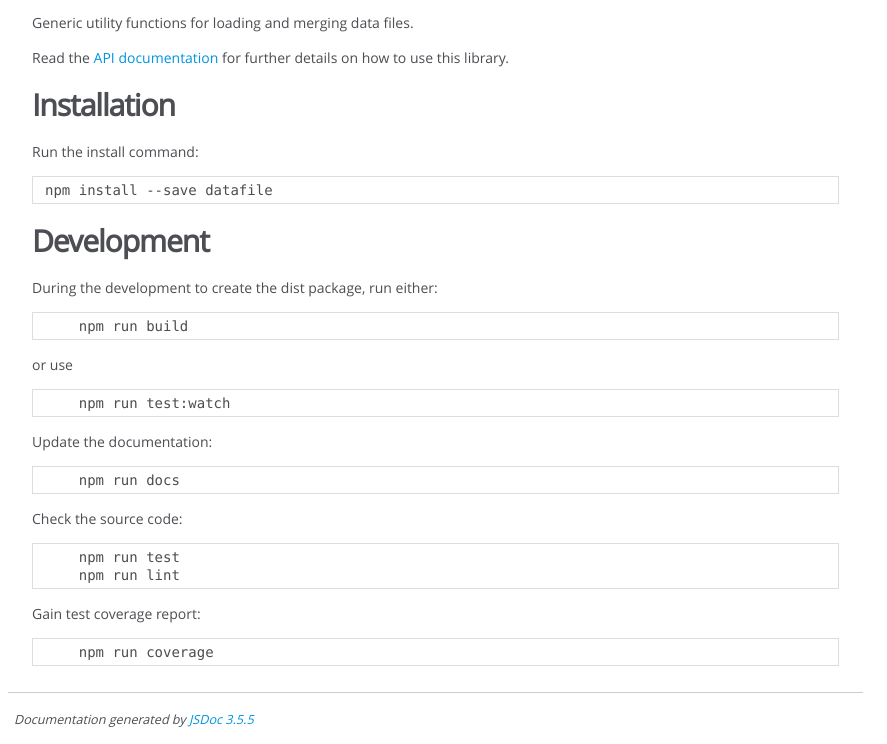
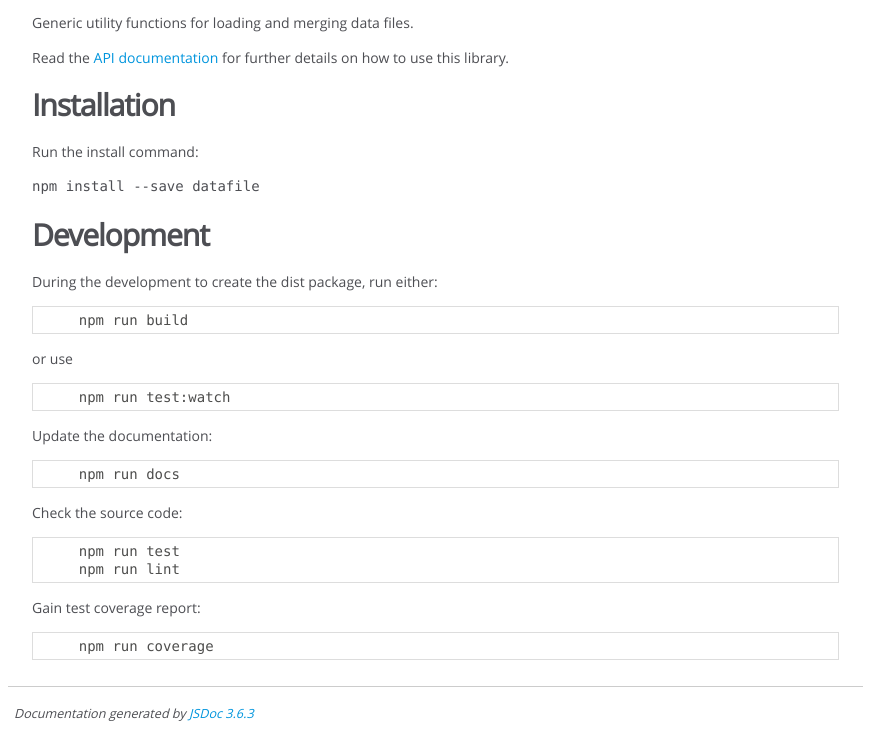
Before and after one commit to tombenke/datafile, a website: page docs/index.html in a window 1280 px wide. Shown: the part 840-1584 px from the top of the page, without its empty margins (0-887 px from the left). Drawn offline with Linux system fonts and the light colour scheme.

Commit message:
Upgrade packages

```diff
--- a/docs/index.html
+++ b/docs/index.html
@@ -43,21 +43,35 @@
 
 
     <section>
-        <article><h1>datafile</h1><p><a href="http://github.com/badges/stability-badges"><img src="http://badges.github.io/stability-badges/dist/stable.svg" alt="stable"></a>
+        <article><h1>datafile</h1>
+<p><a href="http://github.com/badges/stability-badges"><img src="http://badges.github.io/stability-badges/dist/stable.svg" alt="stable"></a>
 <a href="https://badge.fury.io/js/datafile"><img src="https://badge.fury.io/js/datafile.svg" alt="npm version"></a>
 <a href="https://travis-ci.org/tombenke/datafile"><img src="https://api.travis-ci.org/tombenke/datafile.svg" alt="Build Status"></a>
 <a href="https://coveralls.io/github/tombenke/datafile?branch=master"><img src="https://coveralls.io/repos/github/tombenke/datafile/badge.svg?branch=master" alt="Coveralls"></a></p>
 <p>Generic utility functions for loading and merging data files.</p>
 <p>Read the <a href="https://tombenke.github.io/datafile/index.html">API documentation</a>
 for further details on how to use this library.</p>
-<h2>Installation</h2><p>Run the install command:</p>
-<pre class="prettyprint source"><code>npm install --save datafile</code></pre><h2>Development</h2><p>During the development to create the dist package, run either:</p>
-<pre class="prettyprint source lang-bash"><code>    npm run build</code></pre><p>or use</p>
-<pre class="prettyprint source lang-bash"><code>    npm run test:watch</code></pre><p>Update the documentation:</p>
-<pre class="prettyprint source lang-bash"><code>    npm run docs</code></pre><p>Check the source code:</p>
+<h2>Installation</h2>
+<p>Run the install command:</p>
+<pre><code>npm install --save datafile
+</code></pre>
+<h2>Development</h2>
+<p>During the development to create the dist package, run either:</p>
+<pre class="prettyprint source lang-bash"><code>    npm run build
+</code></pre>
+<p>or use</p>
+<pre class="prettyprint source lang-bash"><code>    npm run test:watch
+</code></pre>
+<p>Update the documentation:</p>
+<pre class="prettyprint source lang-bash"><code>    npm run docs
+</code></pre>
+<p>Check the source code:</p>
 <pre class="prettyprint source lang-bash"><code>    npm run test
-    npm run lint</code></pre><p>Gain test coverage report:</p>
-<pre class="prettyprint source lang-bash"><code>    npm run coverage</code></pre></article>
+    npm run lint
+</code></pre>
+<p>Gain test coverage report:</p>
+<pre class="prettyprint source lang-bash"><code>    npm run coverage
+</code></pre></article>
     </section>
 
 
@@ -74,7 +88,7 @@ for further details on how to use this library.</p>
 <br class="clear">
 
 <footer>
-    Documentation generated by <a href="https://github.com/jsdoc3/jsdoc">JSDoc 3.5.5</a>
+    Documentation generated by <a href="https://github.com/jsdoc/jsdoc">JSDoc 3.6.3</a>
 </footer>
 
 <script> prettyPrint(); </script>
--- a/docs/scripts/linenumber.js
+++ b/docs/scripts/linenumber.js
@@ -1,12 +1,12 @@
 /*global document */
-(function() {
-    var source = document.getElementsByClassName('prettyprint source linenums');
-    var i = 0;
-    var lineNumber = 0;
-    var lineId;
-    var lines;
-    var totalLines;
-    var anchorHash;
+(() => {
+    const source = document.getElementsByClassName('prettyprint source linenums');
+    let i = 0;
+    let lineNumber = 0;
+    let lineId;
+    let lines;
+    let totalLines;
+    let anchorHash;
 
     if (source && source[0]) {
         anchorHash = document.location.hash.substring(1);
@@ -15,7 +15,7 @@
 
         for (; i < totalLines; i++) {
             lineNumber++;
-            lineId = 'line' + lineNumber;
+            lineId = `line${lineNumber}`;
             lines[i].id = lineId;
             if (lineId === anchorHash) {
                 lines[i].className += ' selected';
--- a/docs/styles/jsdoc-default.css
+++ b/docs/styles/jsdoc-default.css
@@ -273,7 +273,7 @@ tr > th:last-child { border-right: 1px solid #ddd; }
     margin: 0;
 }
 
-.prettyprint
+.source
 {
     border: 1px solid #ddd;
     width: 80%;
@@ -284,7 +284,7 @@ tr > th:last-child { border-right: 1px solid #ddd; }
     width: inherit;
 }
 
-.prettyprint code
+.source code
 {
     font-size: 100%;
     line-height: 18px;
```
Also changed, not shown: docs/module-datafile.html (+33 -1 lines), docs/module-schemas.html (+7 -1 lines), package.json (+11 -11 lines), 1 other file.
